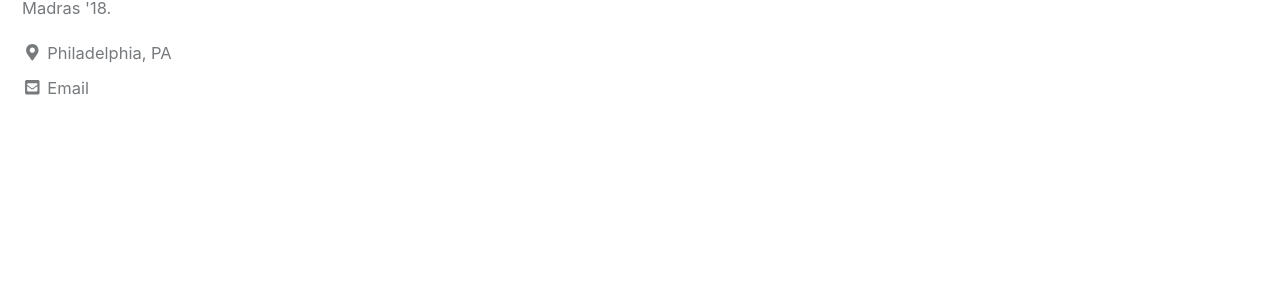
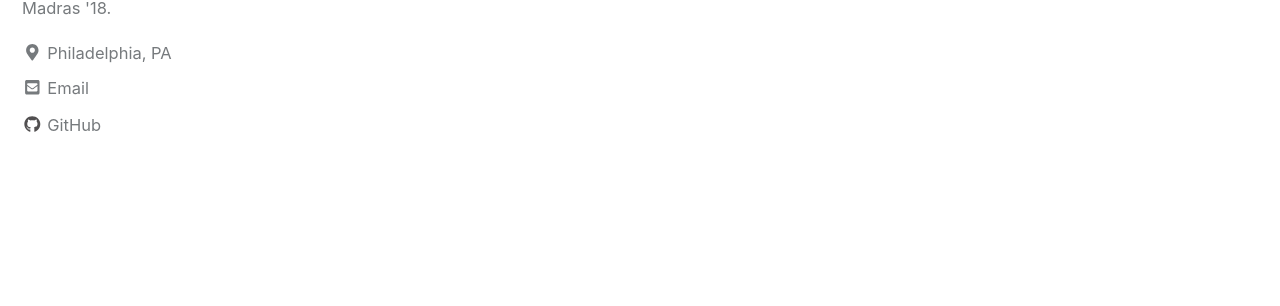
Before and after one commit to sahilgupta2105/sahilgupta2105.github.io, a Jekyll site: the page built from index.html, in a window 1280 px wide. Shown: the part 275-581 px from the top of the page. Built offline with Jekyll 4.4.1, drawn with Linux system fonts in a browser that asks for light colours; cached includes are drawn as plain includes; nearby versions of some CDN libraries; the list of posts is cut into pages by our own code.

Commit message:
Update _config.yml

```diff
--- a/_config.yml
+++ b/_config.yml
@@ -109,6 +109,7 @@ author:
   bio              : "M.S., Scientific Computing, School of Engineering, UPenn '20.        Dual Degree (B.Tech+M.Tech), Aerospace Engineering (minor: Computational Mathematics), IIT Madras '18."
   location         : "Philadelphia, PA"
   email            : "gsahil@seas.upenn.edu"
+  github           : "sahilgupta2105"
   links:
     - label: "Email"
       icon: "fas fa-fw fa-envelope-square"
```
